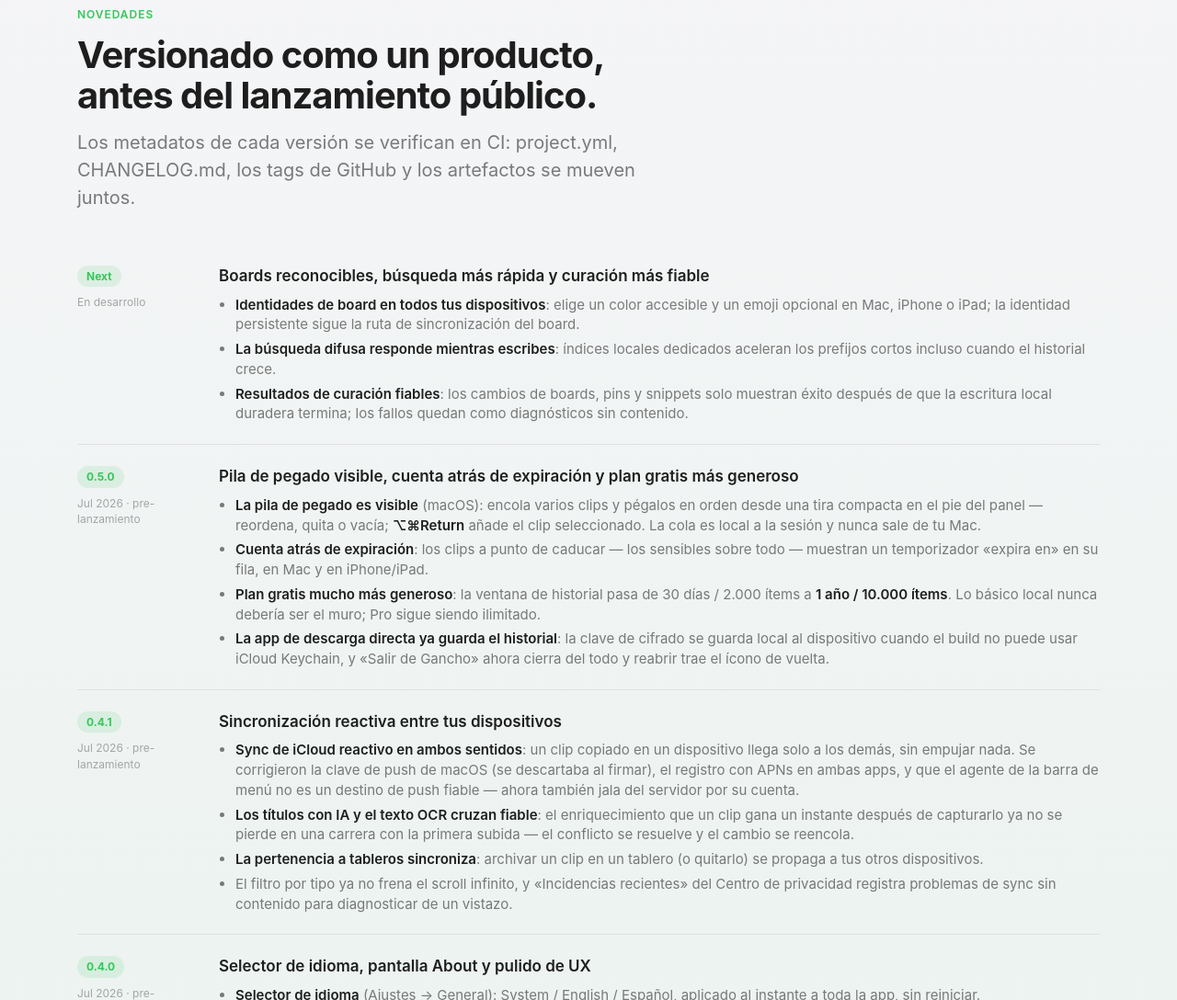
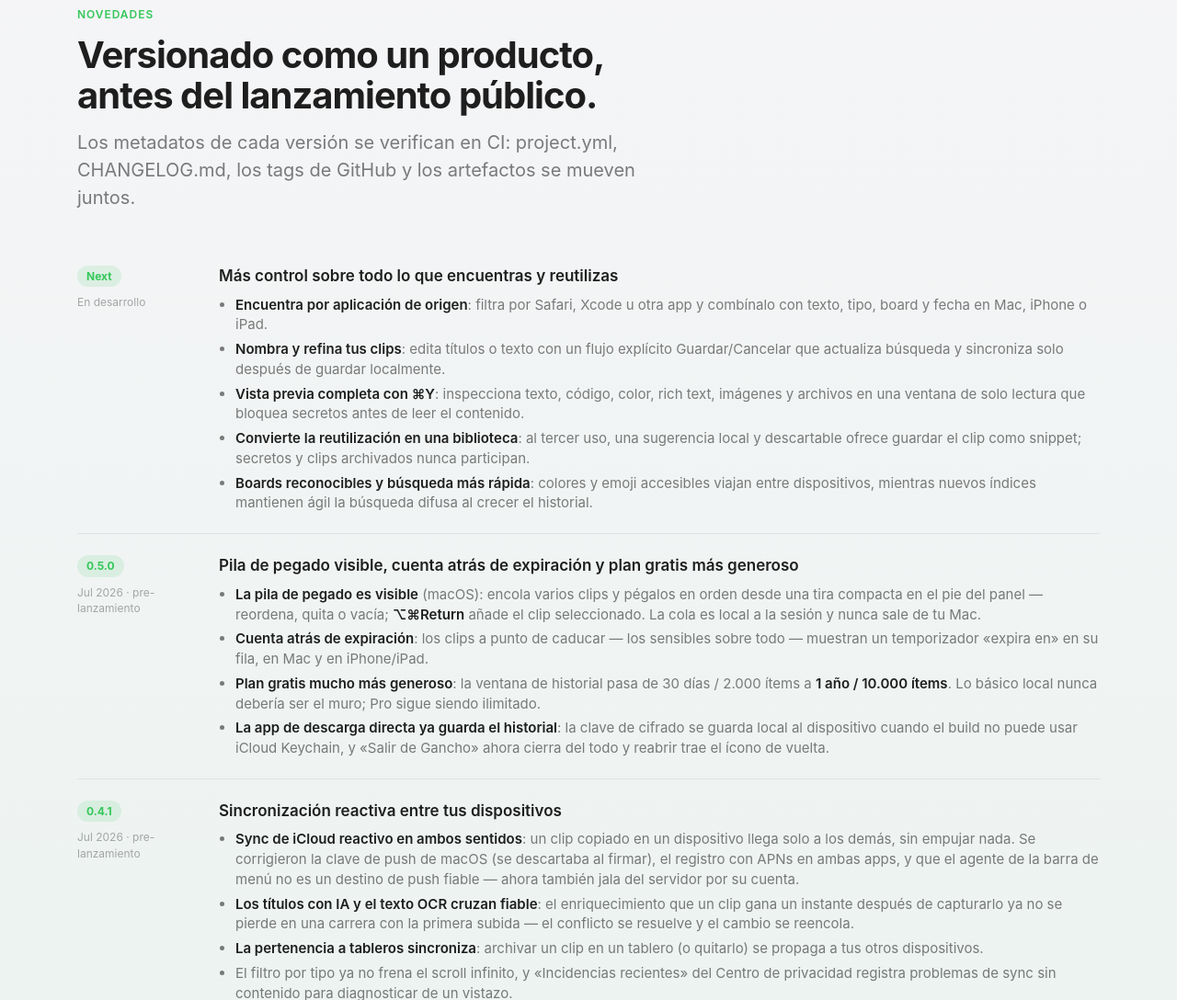
Before and after one commit to johnny4young/gancho, a plain HTML site: page site/index.html in a window 1280 px wide. Shown: the part 7510-8598 px from the top of the page at 92% size. Drawn offline with Linux system fonts and the light colour scheme.

Commit message:
docs: document private reuse workflows

```diff
--- a/site/index.html
+++ b/site/index.html
@@ -882,10 +882,12 @@
     <div class="log">
       <div class="log-row">
         <div class="log-meta"><span class="ver">Next</span><span class="dt" data-i18n="log.next.d">En desarrollo</span></div>
-        <div class="log-body"><h3 data-i18n="log.next.t">Boards reconocibles, búsqueda más rápida y curación más fiable</h3><ul>
-          <li data-i18n="log.next.1"><b>Identidades de board en todos tus dispositivos</b>: elige un color accesible y un emoji opcional en Mac, iPhone o iPad; la identidad persistente sigue la ruta de sincronización del board.</li>
-          <li data-i18n="log.next.2"><b>La búsqueda difusa responde mientras escribes</b>: índices locales dedicados aceleran los prefijos cortos incluso cuando el historial crece.</li>
-          <li data-i18n="log.next.3"><b>Resultados de curación fiables</b>: los cambios de boards, pins y snippets solo muestran éxito después de que la escritura local duradera termina; los fallos quedan como diagnósticos sin contenido.</li>
+        <div class="log-body"><h3 data-i18n="log.next.t">Más control sobre todo lo que encuentras y reutilizas</h3><ul>
+          <li data-i18n="log.next.1"><b>Encuentra por aplicación de origen</b>: filtra por Safari, Xcode u otra app y combínalo con texto, tipo, board y fecha en Mac, iPhone o iPad.</li>
+          <li data-i18n="log.next.2"><b>Nombra y refina tus clips</b>: edita títulos o texto con un flujo explícito Guardar/Cancelar que actualiza búsqueda y sincroniza solo después de guardar localmente.</li>
+          <li data-i18n="log.next.3"><b>Vista previa completa con ⌘Y</b>: inspecciona texto, código, color, rich text, imágenes y archivos en una ventana de solo lectura que bloquea secretos antes de leer el contenido.</li>
+          <li data-i18n="log.next.4"><b>Convierte la reutilización en una biblioteca</b>: al tercer uso, una sugerencia local y descartable ofrece guardar el clip como snippet; secretos y clips archivados nunca participan.</li>
+          <li data-i18n="log.next.5"><b>Boards reconocibles y búsqueda más rápida</b>: colores y emoji accesibles viajan entre dispositivos, mientras nuevos índices mantienen ágil la búsqueda difusa al crecer el historial.</li>
         </ul></div>
       </div>
       <div class="log-row">
@@ -1059,10 +1061,12 @@
       "int.demo.2": "# the MCP server is opt-in and logs metadata only",
       "log.kicker": "Changelog", "log.title": "Versioned like a product, even before public launch.",
       "log.lede": "Each release's metadata is verified in CI: project.yml, CHANGELOG.md, GitHub tags, and artifacts all move together.",
-      "log.next.d": "In development", "log.next.t": "Recognizable boards, faster recall, and safer curation",
-      "log.next.1": "<b>Board identities across your devices</b>: choose an accessible color and optional emoji on Mac, iPhone, or iPad; the persistent identity follows the board's sync path.",
-      "log.next.2": "<b>Fuzzy search responds as you type</b>: dedicated local indexes accelerate short prefixes even as history grows.",
-      "log.next.3": "<b>Trustworthy curation results</b>: board, pin, and snippet changes report success only after the durable local write completes; failures remain content-free diagnostics.",
+      "log.next.d": "In development", "log.next.t": "More control over everything you find and reuse",
+      "log.next.1": "<b>Find by source app</b>: filter for Safari, Xcode, or another app and combine it with text, kind, board, and date on Mac, iPhone, or iPad.",
+      "log.next.2": "<b>Name and refine your clips</b>: edit titles or text with an explicit Save/Cancel flow that refreshes search and syncs only after the local write succeeds.",
+      "log.next.3": "<b>Full preview with ⌘Y</b>: inspect text, code, color, rich text, images, and files in a read-only window that blocks secrets before reading their content.",
+      "log.next.4": "<b>Turn reuse into a library</b>: on the third use, a local, dismissible suggestion offers to save the clip as a snippet; secrets and archived clips never participate.",
+      "log.next.5": "<b>Recognizable boards and faster search</b>: accessible colors and emoji travel across devices while new indexes keep fuzzy recall responsive as history grows.",
       "log.7.d": "Jul 2026 · pre-release", "log.7.t": "Visible paste stack, expiry countdown, and a more generous free tier",
       "log.7.1": "<b>The paste stack is visible</b> (macOS): queue several clips and paste them in order from a compact strip in the panel footer — reorder, remove, or clear; <b>⌥⌘Return</b> adds the selected clip. The queue is session-local and never leaves your Mac.",
       "log.7.2": "<b>Expiry countdown</b>: clips about to age out — sensitive ones especially — show an \"expires in\" timer on their row, on Mac and iPhone/iPad.",
```
Also changed, not shown: CHANGELOG.md, README.md.
